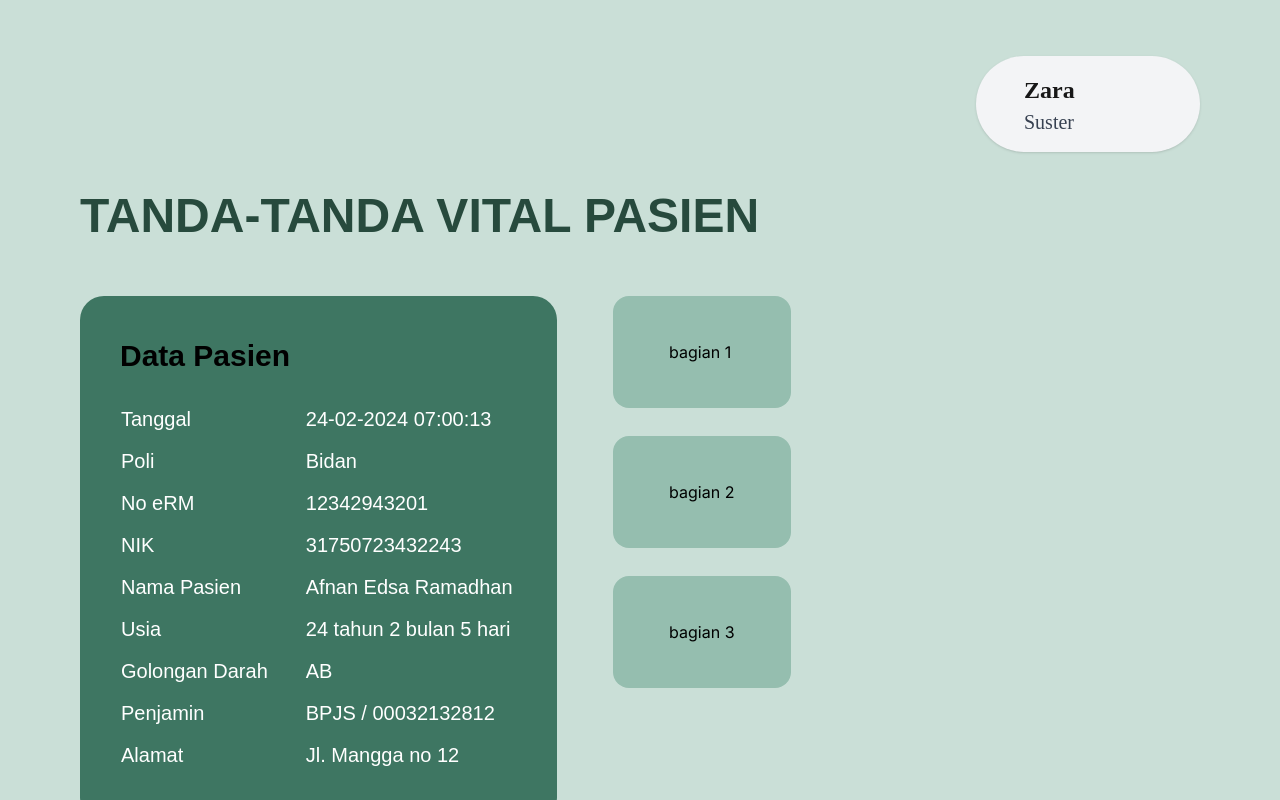
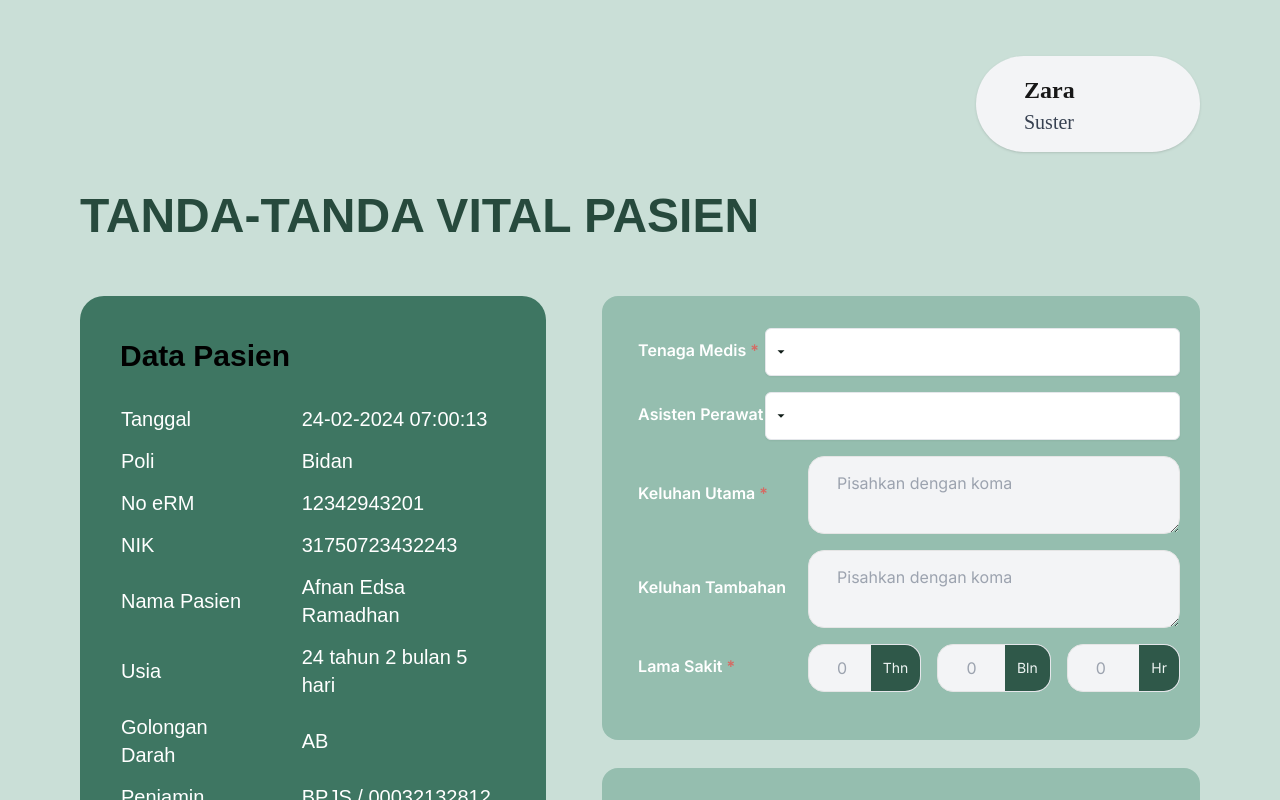
Before and after one commit to eunicesarah/seno-medika-clinic-adm-fe, a Next.js app: page /ners-ttv in a window 1280 px wide. Shown: the top 800 px of the page. Built offline with nearby package versions, Linux system fonts and the light colour scheme.

Commit message:
feat(TTV): pengkajian awal

```diff
--- a/src/app/ners-ttv/page.tsx
+++ b/src/app/ners-ttv/page.tsx
@@ -1,16 +1,30 @@
 "use client";
-
+import { useState } from "react";
 import Image from "next/image";
-import Arrow from '../../../public/right_arrow.svg';
+import Arrow from "../../../public/right_arrow.svg";
+import Dropdown from "../components/dropdown";
 
 export default function Dashboard() {
+  const [selectedOption, setSelectedOption] = useState(null);
+  const options = [
+    { label: "dr. Seni", value: "dr. Seni" },
+    { label: "dr. Budi", value: "dr. Budi" },
+    { label: "dr. Toto", value: "dr. Toto" },
+  ];
 
+  const handleOptionClick = (option: any) => {
+    setSelectedOption(option.value);
+  };
   return (
-        <div className="bg-tint6 h-full flex flex-col ">
+    <div className="bg-tint6 h-full flex flex-col">
       <div className=" mr-20 flex flex-row justify-end mt-14">
         <button className="px-12 py-4 bg-gray-100 rounded-[51px] shadow flex-col justify-start inline-flex hover:bg-slate-200 w-56">
-                    <p className="text-neutral-900 text-2xl font-semibold font-['Poppins'] leading-9">Zara</p>
-                    <p className="text-gray-700 text-xl font-normal font-['Poppins']">Suster</p>
+          <p className="text-neutral-900 text-2xl font-semibold font-['Poppins'] leading-9">
+            Zara
+          </p>
+          <p className="text-gray-700 text-xl font-normal font-['Poppins']">
+            Suster
+          </p>
         </button>
       </div>
       <div className=" mt-10 font-poppins font-bold text-5xl ml-20 text-shade5">
@@ -26,74 +40,110 @@ export default function Dashboard() {
               <tbody>
                 <tr>
                   <td>
-                                        <p className="text-white font-poppins text-xl font-normal mb-3">Tanggal</p>
+                    <p className="text-white font-poppins text-xl font-normal mb-3">
+                      Tanggal
+                    </p>
                   </td>
                   <td>
-                                        <p className="text-white font-poppins text-xl font-normal mb-3">24-02-2024 07:00:13</p>
+                    <p className="text-white font-poppins text-xl font-normal mb-3">
+                      24-02-2024 07:00:13
+                    </p>
                   </td>
                 </tr>
                 <tr>
                   <td>
-                                        <p className="text-white font-poppins text-xl font-normal mb-3">Poli</p>
+                    <p className="text-white font-poppins text-xl font-normal mb-3">
+                      Poli
+                    </p>
                   </td>
                   <td>
-                                        <p className="text-white font-poppins text-xl font-normal mb-3">Bidan</p>
+                    <p className="text-white font-poppins text-xl font-normal mb-3">
+                      Bidan
+                    </p>
                   </td>
                 </tr>
                 <tr>
                   <td>
-                                        <p className="text-white font-poppins text-xl font-normal mb-3">No eRM</p>
+                    <p className="text-white font-poppins text-xl font-normal mb-3">
+                      No eRM
+                    </p>
                   </td>
                   <td>
-                                        <p className="text-white font-poppins text-xl font-normal mb-3">12342943201</p>
+                    <p className="text-white font-poppins text-xl font-normal mb-3">
+                      12342943201
+                    </p>
                   </td>
                 </tr>
                 <tr>
                   <td>
-                                        <p className="text-white font-poppins text-xl font-normal mb-3">NIK</p>
+                    <p className="text-white font-poppins text-xl font-normal mb-3">
+                      NIK
+                    </p>
                   </td>
                   <td>
-                                        <p className="text-white font-poppins text-xl font-normal mb-3">31750723432243</p>
+                    <p className="text-white font-poppins text-xl font-normal mb-3">
+                      31750723432243
+                    </p>
                   </td>
                 </tr>
                 <tr>
                   <td>
-                                        <p className="text-white font-poppins text-xl font-normal mb-3">Nama Pasien</p>
+                    <p className="text-white font-poppins text-xl font-normal mb-3">
+                      Nama Pasien
+                    </p>
                   </td>
                   <td>
-                                        <p className="text-white font-poppins text-xl font-normal mb-3">Afnan Edsa Ramadhan</p>
+                    <p className="text-white font-poppins text-xl font-normal mb-3">
+                      Afnan Edsa Ramadhan
+                    </p>
                   </td>
                 </tr>
                 <tr>
                   <td>
-                                        <p className="text-white font-poppins text-xl font-normal mb-3">Usia</p>
+                    <p className="text-white font-poppins text-xl font-normal mb-3">
+                      Usia
+                    </p>
                   </td>
                   <td>
-                                        <p className="text-white font-poppins text-xl font-normal mb-3">24 tahun 2 bulan 5 hari</p>
+                    <p className="text-white font-poppins text-xl font-normal mb-3">
+                      24 tahun 2 bulan 5 hari
+                    </p>
                   </td>
                 </tr>
                 <tr>
                   <td>
-                                        <p className="text-white font-poppins text-xl font-normal mr-9 mb-3">Golongan Darah</p>
+                    <p className="text-white font-poppins text-xl font-normal mr-9 mb-3">
+                      Golongan Darah
+                    </p>
                   </td>
                   <td>
-                                        <p className="text-white font-poppins text-xl font-normal mb-3">AB</p>
+                    <p className="text-white font-poppins text-xl font-normal mb-3">
+                      AB
+                    </p>
                   </td>
                 </tr>
                 <tr>
                   <td>
-                                        <p className="text-white font-poppins text-xl font-normal mb-3">Penjamin</p>
+                    <p className="text-white font-poppins text-xl font-normal mb-3">
+                      Penjamin
+                    </p>
                   </td>
                   <td>
-                                        <p className="text-white font-poppins text-xl font-normal mb-3">BPJS / 00032132812</p>
+                    <p className="text-white font-poppins text-xl font-normal mb-3">
+                      BPJS / 00032132812
+                    </p>
                   </td>
                 </tr>
                 <tr>
                   <td>
-                                        <p className="text-white font-poppins text-xl font-normal mb-3">Alamat</p>
+                    <p className="text-white font-poppins text-xl font-normal mb-3">
+                      Alamat
+                    </p>
                   </td>
                   <td>
-                                        <p className="text-white font-poppins text-xl font-normal mb-3">Jl. Mangga no 12</p>
+                    <p className="text-white font-poppins text-xl font-normal mb-3">
+                      Jl. Mangga no 12
+                    </p>
                   </td>
                 </tr>
               </tbody>
@@ -105,14 +155,25 @@ export default function Dashboard() {
             </div>
             <table>
               <tbody>
-                                <tr className="mb-3" onClick={() => window.location.href='/'}>
+                <tr
+                  className="mb-3"
+                  onClick={() => (window.location.href = "/")}
+                >
                   <td>
-                                        <p className="text-white font-poppins text-xl font-normal mr-11">24/02/2023</p>
-                                        <p className="text-white font-poppins text-xl font-normal">Bidan</p>
+                    <p className="text-white font-poppins text-xl font-normal mr-11">
+                      24/02/2023
+                    </p>
+                    <p className="text-white font-poppins text-xl font-normal">
+                      Bidan
+                    </p>
                   </td>
                   <td>
-                                        <p className="text-white font-poppins text-xl font-normal">Diagnosa:</p>
-                                        <p className="text-white font-poppins text-xl font-normal w-56">Migraine PRIMER BARU</p>
+                    <p className="text-white font-poppins text-xl font-normal">
+                      Diagnosa:
+                    </p>
+                    <p className="text-white font-poppins text-xl font-normal w-56">
+                      Migraine PRIMER BARU
+                    </p>
                   </td>
                   <td>
                     <button>
@@ -126,14 +187,101 @@ export default function Dashboard() {
                     </button>
                   </td>
                 </tr>
-
               </tbody>
             </table>
           </div>
         </div>
-                <div className=" mr-20">
-                    <div className=" bg-tint4 w-auto mb-7 rounded-2xl px-14 py-11">
-                        bagian 1
+        <form className=" mr-20 ">
+          <div className=" bg-tint4 w-auto mb-7 rounded-2xl px-5 py-8">
+            <div className="flex flex-row justify-between items-center mb-4">
+              <label className="w-1/3 pl-4 mb-1 text-l text-white font-Poppins font-semibold">Tenaga Medis
+              <span className="text-[#D66A63]"> *</span></label>
+              <Dropdown
+                className="w-2/3"
+                options={options}
+                onSelect={handleOptionClick}
+                required
+              />
+            </div>
+            <div className="flex flex-row justify-between items-center mb-4">
+              <label className="w-1/3 pl-4 mb-1 text-l text-white font-Poppins font-semibold">Asisten Perawat</label>
+              <Dropdown
+                className="w-2/3"
+                options={options}
+                onSelect={handleOptionClick}
+              />
+            </div>
+            <div className="flex flex-row justify-between items-center mb-4">
+              <label className="w-1/3 pl-4 mb-1 text-l text-white font-Poppins font-semibold">
+                Keluhan Utama
+                <span className="text-[#D66A63]"> *</span>
+              </label>
+              <textarea
+                name="keluhan_utama"
+                id="keluhan_utama"
+                className="w-2/3 px-7 py-3.5 bg-gray-100 rounded-2xl border border-neutral-200 text-shade7"
+                placeholder="Pisahkan dengan koma"
+                required
+              />
+            </div>
+            <div className="flex flex-row justify-between items-center mb-4">
+              <label className="w-1/3 pl-4 mb-1 text-l text-white font-Poppins font-semibold">
+                Keluhan Tambahan
+              </label>
+              <textarea
+                name="keluhan_tambahan"
+                id="keluhan_tambahan"
+                className="w-2/3 px-7 py-3.5 bg-gray-100 rounded-2xl border border-neutral-200 text-shade7"
+                placeholder="Pisahkan dengan koma"
+              />
+            </div>
+            <div className="flex flex-row justify-between items-center mb-4">
+              <label className="w-1/3 pl-4 mb-1 text-l text-white font-Poppins font-semibold">
+                Lama Sakit
+                <span className="text-[#D66A63]"> *</span>
+              </label>
+              <div className="w-2/3 flex flex-row gap-4">
+                <div className="relative w-1/3">
+                  <input
+                    type="text"
+                    name="tahun"
+                    id="tahun"
+                    className="w-full h-12 px-7 py-3.5 bg-gray-100 rounded-2xl border border-neutral-200 text-shade7"
+                    placeholder="0"
+                    required
+                  />
+                  <span className="absolute right-0 top-0 bottom-0 bg-shade4 border border-l-0 rounded-r-2xl flex items-center px-3 text-sm text-tint7">
+                    Thn
+                  </span>
+                </div>
+                <div className="relative w-1/3">
+                  <input
+                    type="text"
+                    name="bulan"
+                    id="bulan"
+                    className="w-full h-12 px-7 py-3.5 bg-gray-100 rounded-2xl border border-neutral-200 text-shade7"
+                    placeholder="0"
+                    required
+                  />
+                  <span className="absolute right-0 top-0 bottom-0 bg-shade4 border border-l-0 rounded-r-2xl flex items-center px-3 text-sm text-tint7">
+                    Bln
+                  </span>
+                </div>
+                <div className="relative w-1/3">
+                  <input
+                    type="text"
+                    name="hari"
+                    id="hari"
+                    className="w-full h-12 px-7 py-3.5 bg-gray-100 rounded-2xl border border-neutral-200 text-shade7"
+                    placeholder="0"
+                    required
+                  />
+                  <span className="absolute right-0 top-0 bottom-0 bg-shade4 border border-l-0 rounded-r-2xl flex items-center px-3 text-sm text-tint7">
+                    Hr
+                  </span>
+                </div>
+              </div>
+            </div>
           </div>
           <div className=" bg-tint4 w-auto mb-7 rounded-2xl px-14 py-11">
             bagian 2
@@ -141,7 +289,7 @@ export default function Dashboard() {
           <div className=" bg-tint4 w-auto mb-7 rounded-2xl px-14 py-11">
             bagian 3
           </div>
-                </div>
+        </form>
       </div>
     </div>
   );
```
Lines whose indentation alone changed are shown as unchanged.
